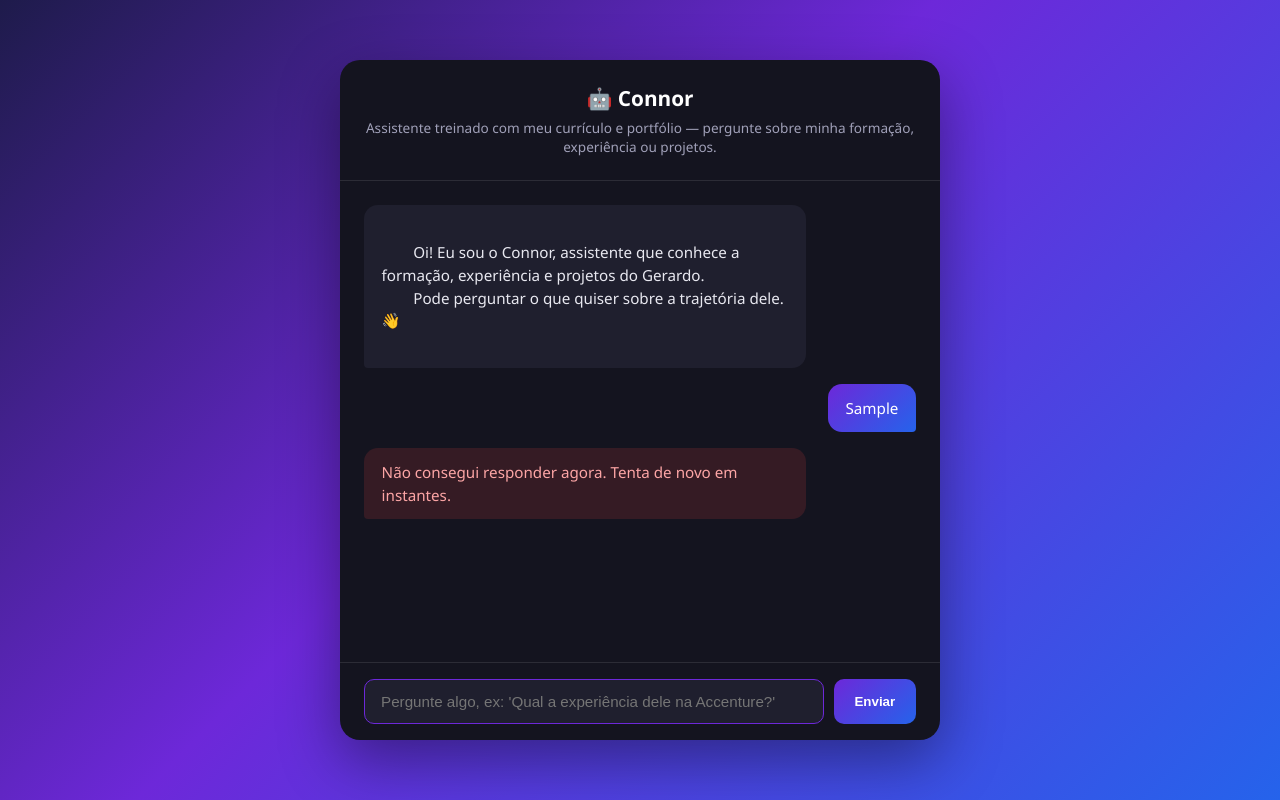
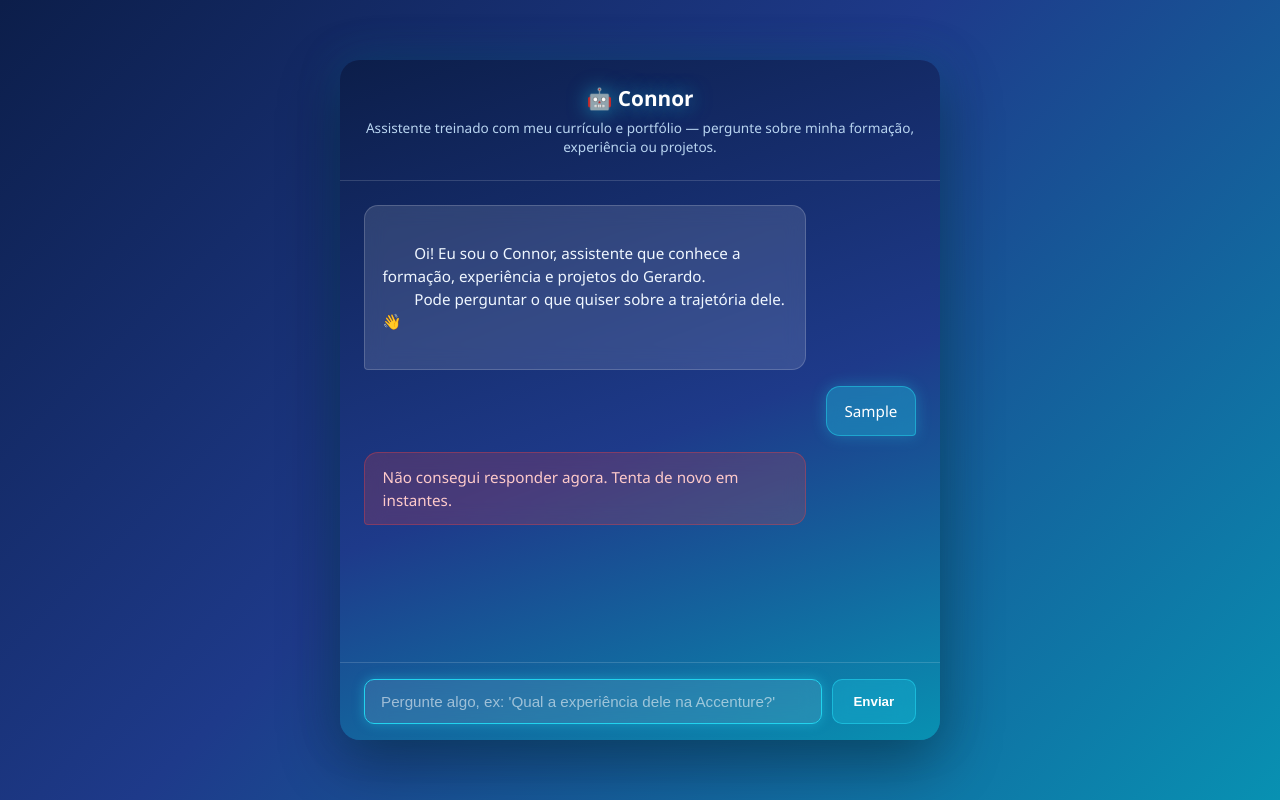
Before and after one commit to alexdenico96-tech/assistente-ia, a website: page public/index.html in a window 1280 px wide. Both pictures are taken after typing "Sample" into the empty fields and a click on the button "Enviar". Drawn offline with Linux system fonts and the light colour scheme; no server answers.

Commit message:
visual do chat coonor melhorado

```diff
--- a/public/css/style.css
+++ b/public/css/style.css
@@ -6,7 +6,7 @@
 
 body {
   font-family: 'Segoe UI', system-ui, -apple-system, sans-serif;
-  background: linear-gradient(135deg, #1e1b4b 0%, #6d28d9 45%, #2563eb 100%);
+  background: linear-gradient(135deg, #0c1e4a 0%, #1e3a8a 45%, #0891b2 100%);
   min-height: 100vh;
   display: flex;
   align-items: center;
@@ -14,14 +14,16 @@ body {
   padding: 1.5rem;
 }
 
+/* O container inteiro AGORA é o gradiente neon — nada de caixa escura por
+   dentro. As mensagens flutuam direto sobre esse fundo. */
 .chat-container {
   width: 100%;
   max-width: 600px;
   height: 85vh;
   max-height: 700px;
-  background: #14141f;
+  background: linear-gradient(160deg, #0c1e4a 0%, #1e3a8a 55%, #0891b2 100%);
   border-radius: 20px;
-  box-shadow: 0 20px 60px rgba(0, 0, 0, 0.4);
+  box-shadow: 0 20px 60px rgba(0, 0, 0, 0.4), 0 0 40px rgba(8, 145, 178, 0.25);
   display: flex;
   flex-direction: column;
   overflow: hidden;
@@ -29,7 +31,7 @@ body {
 
 .chat-header {
   padding: 1.5rem;
-  border-bottom: 1px solid rgba(255, 255, 255, 0.1);
+  border-bottom: 1px solid rgba(255, 255, 255, 0.15);
   text-align: center;
 }
 
@@ -37,10 +39,11 @@ body {
   color: #fff;
   font-size: 1.3rem;
   margin-bottom: 0.4rem;
+  text-shadow: 0 0 20px rgba(34, 211, 238, 0.6);
 }
 
 .chat-header p {
-  color: #a0a0b8;
+  color: #b8d4f0;
   font-size: 0.85rem;
 }
 
@@ -62,24 +65,33 @@ body {
   white-space: pre-wrap; /* preserva quebras de linha da resposta */
 }
 
+/* Efeito "vidro": fundo translúcido + leve desfoque, deixa o gradiente
+   de trás aparecer por baixo, em vez de uma caixa sólida separada. */
 .mensagem-assistente {
   align-self: flex-start;
-  background: #1f1f2e;
-  color: #e8e8f0;
+  background: rgba(255, 255, 255, 0.12);
+  backdrop-filter: blur(10px);
+  border: 1px solid rgba(255, 255, 255, 0.18);
+  color: #f0f7ff;
   border-bottom-left-radius: 4px;
 }
 
 .mensagem-usuario {
   align-self: flex-end;
-  background: linear-gradient(135deg, #6d28d9, #2563eb);
+  background: rgba(34, 211, 238, 0.35);
+  backdrop-filter: blur(10px);
+  border: 1px solid rgba(34, 211, 238, 0.5);
   color: #fff;
   border-bottom-right-radius: 4px;
+  box-shadow: 0 0 15px rgba(34, 211, 238, 0.3);
 }
 
 .mensagem-erro {
   align-self: flex-start;
-  background: rgba(239, 68, 68, 0.15);
-  color: #fca5a5;
+  background: rgba(239, 68, 68, 0.2);
+  backdrop-filter: blur(10px);
+  border: 1px solid rgba(239, 68, 68, 0.35);
+  color: #fecaca;
   border-bottom-left-radius: 4px;
 }
 
@@ -94,7 +106,8 @@ body {
   width: 8px;
   height: 8px;
   border-radius: 50%;
-  background: #6d28d9;
+  background: #22d3ee;
+  box-shadow: 0 0 8px rgba(34, 211, 238, 0.8);
   animation: pulsar 1.2s infinite ease-in-out;
 }
 
@@ -110,43 +123,52 @@ body {
   display: flex;
   gap: 0.6rem;
   padding: 1rem 1.5rem;
-  border-top: 1px solid rgba(255, 255, 255, 0.1);
+  border-top: 1px solid rgba(255, 255, 255, 0.15);
 }
 
 .chat-form input {
   flex: 1;
   padding: 0.8rem 1rem;
   border-radius: 10px;
-  border: 1px solid rgba(255, 255, 255, 0.15);
-  background: #1f1f2e;
+  border: 1px solid rgba(255, 255, 255, 0.25);
+  background: rgba(255, 255, 255, 0.1);
+  backdrop-filter: blur(10px);
   color: #fff;
   font-size: 0.95rem;
 }
 
+.chat-form input::placeholder {
+  color: rgba(255, 255, 255, 0.55);
+}
+
 .chat-form input:focus {
   outline: none;
-  border-color: #6d28d9;
+  border-color: #22d3ee;
+  box-shadow: 0 0 12px rgba(34, 211, 238, 0.4);
 }
 
 .chat-form button {
   padding: 0.8rem 1.3rem;
   border-radius: 10px;
-  border: none;
-  background: linear-gradient(135deg, #6d28d9, #2563eb);
+  border: 1px solid rgba(34, 211, 238, 0.6);
+  background: rgba(34, 211, 238, 0.25);
+  backdrop-filter: blur(10px);
   color: #fff;
   font-weight: 600;
   cursor: pointer;
-  transition: transform 0.15s ease;
+  transition: transform 0.15s ease, box-shadow 0.15s ease;
 }
 
 .chat-form button:hover {
   transform: translateY(-2px);
+  box-shadow: 0 0 15px rgba(34, 211, 238, 0.5);
 }
 
 .chat-form button:disabled {
   opacity: 0.6;
   cursor: not-allowed;
   transform: none;
+  box-shadow: none;
 }
 
 @media (max-width: 600px) {
```
